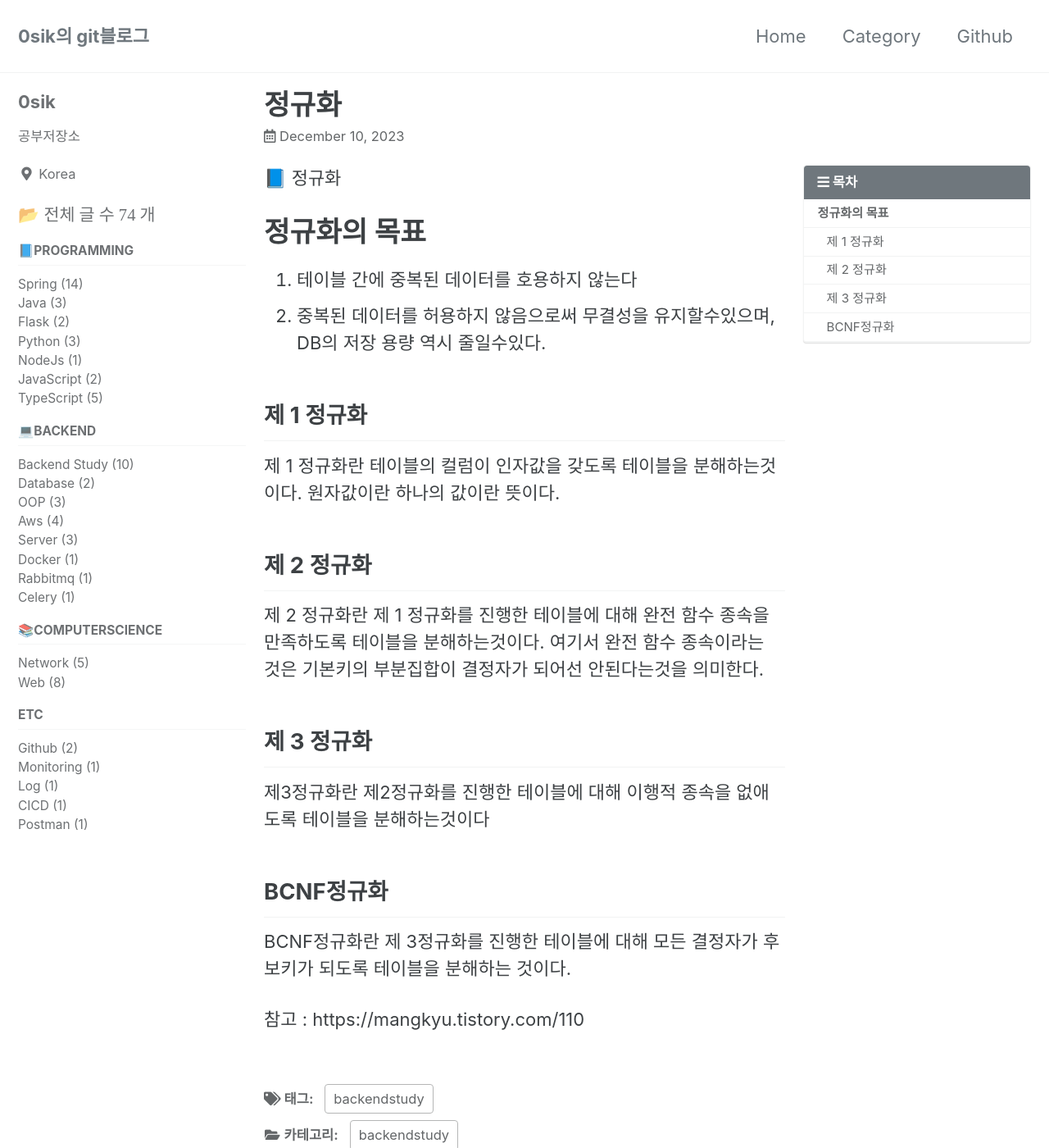
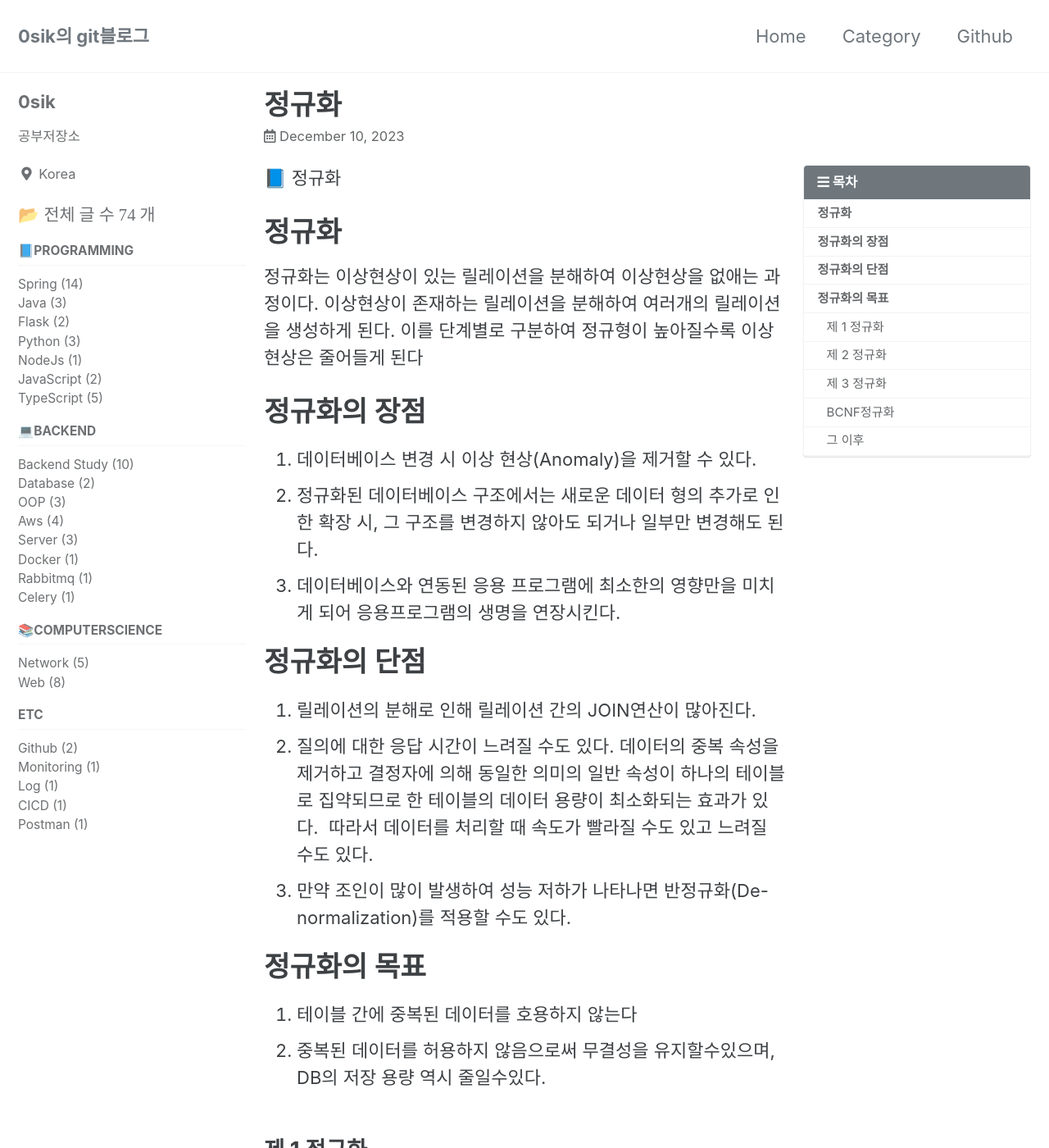
Before and after one commit to 0sik/0sik.github.io, a Jekyll site: the page built from _posts/2023-12-10-backendstudy 정규화.md, in a window 1280 px wide and 1400 px high. Shown: the whole window at 82% size. Built offline with Jekyll 4.4.1, drawn with Linux system fonts in a browser that asks for light colours; cached includes are drawn as plain includes; some of the changed text lies outside the part shown.

Commit message:
fix : 정규화 수정 (#11)

```diff
--- a/_posts/2023-12-10-backendstudy 정규화.md
+++ b/_posts/2023-12-10-backendstudy 정규화.md
@@ -9,6 +9,20 @@ toc_icon: "bars"
 tags: [backendstudy]
 ---
 📘 정규화
+# 정규화
+정규화는 이상현상이 있는 릴레이션을 분해하여 이상현상을 없애는 과정이다. 이상현상이 존재하는 릴레이션을 분해하여 여러개의 릴레이션을 생성하게 된다. 이를 단계별로 구분하여 정규형이 높아질수록 이상현상은 줄어들게 된다
+
+# 정규화의 장점
+1. 데이터베이스 변경 시 이상 현상(Anomaly)을 제거할 수 있다.
+2. 정규화된 데이터베이스 구조에서는 새로운 데이터 형의 추가로 인한 확장 시, 그 구조를 변경하지 않아도 되거나 일부만 변경해도 된다.
+3. 데이터베이스와 연동된 응용 프로그램에 최소한의 영향만을 미치게 되어 응용프로그램의 생명을 연장시킨다.
+
+# 정규화의 단점
+1. 릴레이션의 분해로 인해 릴레이션 간의 JOIN연산이 많아진다.
+2. 질의에 대한 응답 시간이 느려질 수도 있다. 데이터의 중복 속성을 제거하고 결정자에 의해 동일한 의미의 일반 속성이 하나의 테이블로 집약되므로 한 테이블의 데이터 용량이 최소화되는 효과가 있다.
+따라서 데이터를 처리할 때 속도가 빨라질 수도 있고 느려질 수도 있다.
+3. 만약 조인이 많이 발생하여 성능 저하가 나타나면 반정규화(De-normalization)를 적용할 수도 있다.
+
 
 # 정규화의 목표
 1. 테이블 간에 중복된 데이터를 호용하지 않는다
@@ -26,5 +40,10 @@ tags: [backendstudy]
 ## BCNF정규화
 BCNF정규화란 제 3정규화를 진행한 테이블에 대해 모든 결정자가 후보키가 되도록 테이블을 분해하는 것이다.
 
+## 그 이후
+보통 정규화는 BCNF 까지만 하는 경우가 많다. 그 이상 정규화를 하면 정규화의 단점이 나타날 수도 있다.
+4정규형 이상은 다음 게시물을 참고하자
+
 
 참고 : https://mangkyu.tistory.com/110
+참고 : https://code-lab1.tistory.com/48 [코드 연구소:티스토리]
```
